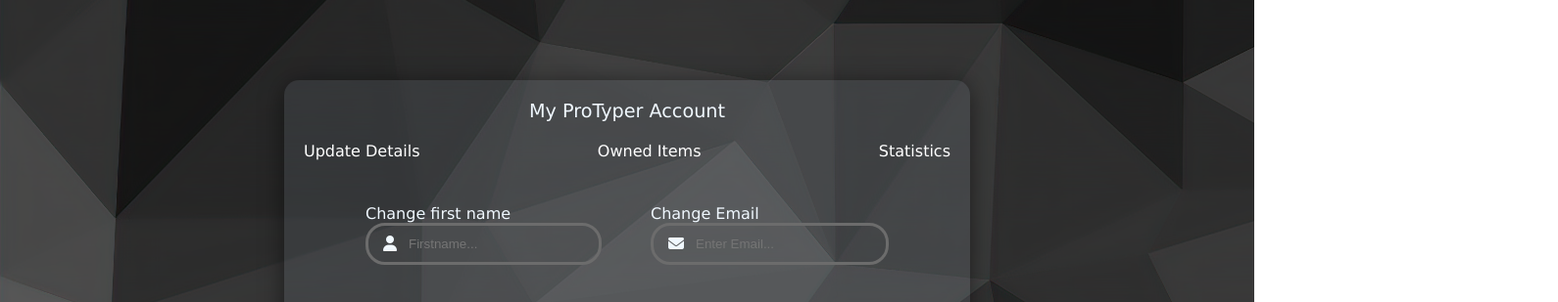
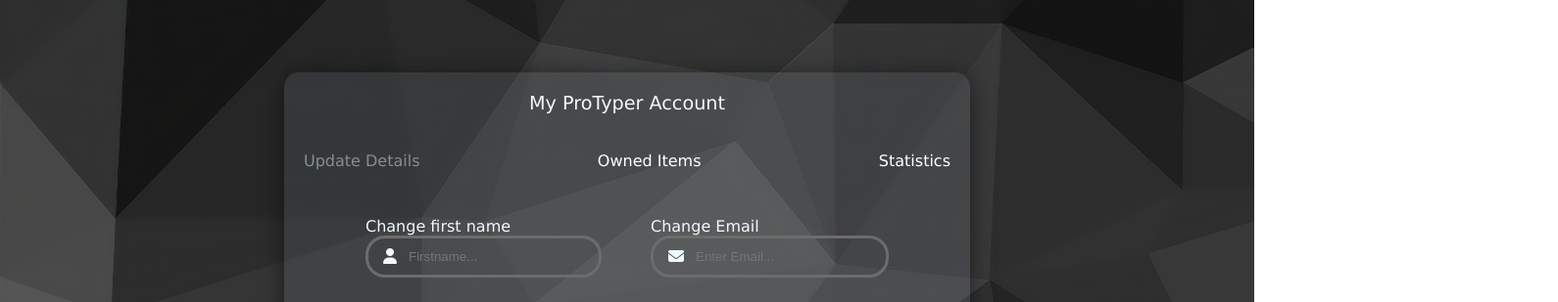
Before and after one commit to Ajan0211/ProTyper, a React (Vite) app in the folder pro-typer/: page /Account in a window 1280 px wide. Shown: the part 118-427 px from the top of the page at 98% size, 1590 px wide, since content can reach past the window. Built offline with nearby package versions, Linux system fonts and the light colour scheme; no server answers.

Commit message:
On Account page, dependent on which link it's on it is highlighted accordingly

```diff
--- a/pro-typer/src/AccountNav.css
+++ b/pro-typer/src/AccountNav.css
@@ -27,11 +27,12 @@
   color: black;
 }
 
-.accountNav a:hover {
+.accountNav a:hover,
+.accountNav a.active {
   color: #b6c8cf9c;
-
   cursor: pointer;
 }
+
 .accountNav a::before {
   content: "";
   display: block;
@@ -42,14 +43,17 @@
   width: 0%;
   transition: all ease-in-out 250ms;
 }
-.accountNav a:hover::before {
+
+.accountNav a:hover::before,
+.accountNav a.active::before {
   width: 100%;
 }
+
 .Accountnav-links {
   display: flex;
   width: 100%;
   justify-content: space-between;
-  margin-bottom: 10px;
+  padding: 18px 0;
 }
 
 .nav-item1 {
--- a/pro-typer/src/AccountNav.jsx
+++ b/pro-typer/src/AccountNav.jsx
@@ -1,10 +1,9 @@
 import { useContext } from "react";
 import "./AccountNav.css";
-import { useNavigate } from "react-router-dom";
+import { NavLink } from "react-router-dom";
 import { UserContext } from "./userContext";
 
 function AccountNav() {
-  const navigate = useNavigate();
   const { user } = useContext(UserContext);
   return (
     <>
@@ -17,13 +16,19 @@ function AccountNav() {
 
         <div className="Accountnav-links">
           <div className="nav-item1">
-            <a onClick={() => navigate("/Account")}>Update Details</a>
+            <NavLink activeClassName="active" to="/Account">
+              Update Details
+            </NavLink>
           </div>
           <div className="nav-item1">
-            <a onClick={() => navigate("/OwnedItems")}>Owned Items</a>
+            <NavLink activeClassName="active" to="/OwnedItems">
+              Owned Items
+            </NavLink>
           </div>
           <div className="nav-item1">
-            <a onClick={() => navigate("/Statistics")}>Statistics</a>
+            <NavLink activeClassName="active" to="/Statistics">
+              Statistics
+            </NavLink>
           </div>
         </div>
       </div>
```
